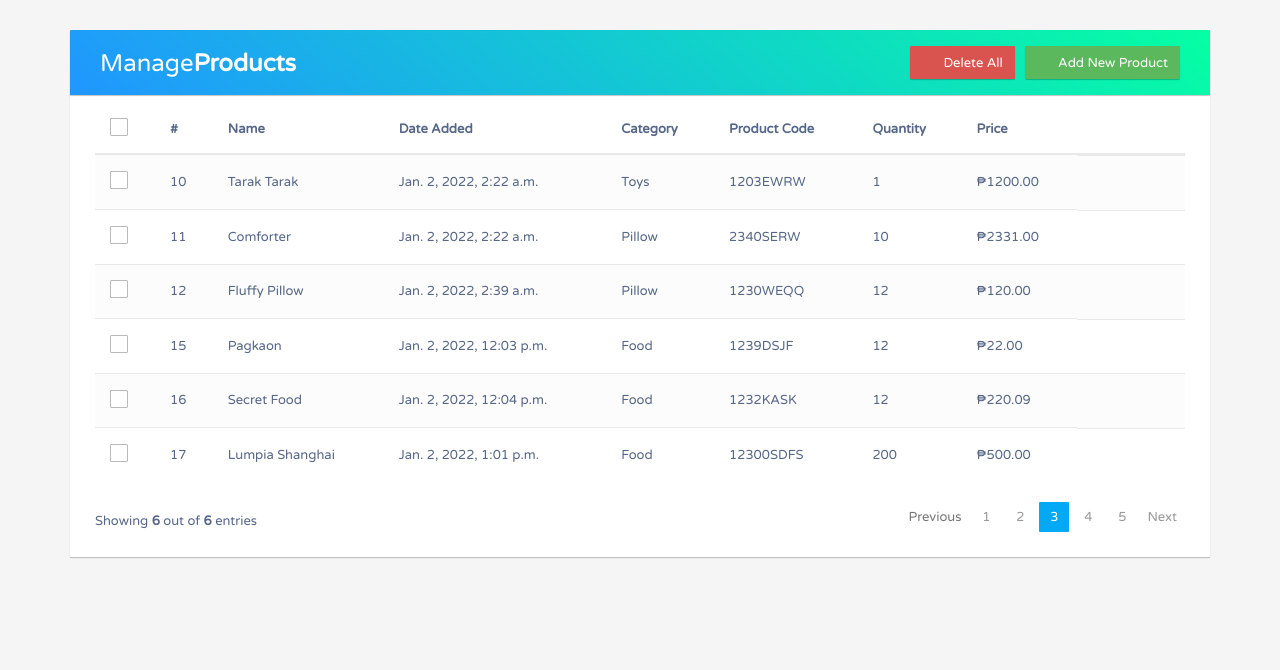
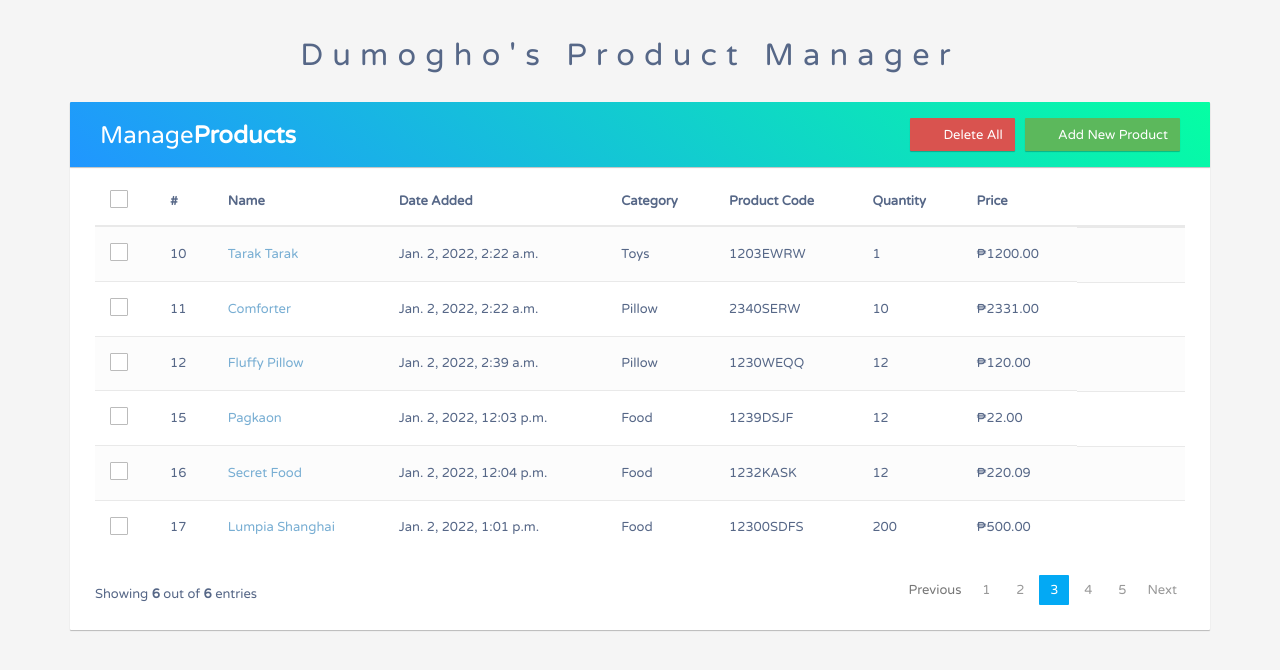
Before and after one commit to eldin132/ProductManager, a Django app: page / in a window 1280 px wide. Shown: the top 670 px of the page. Run offline with Django 3.2, Linux system fonts and the light colour scheme; data comes from the database, SQL or seed files in the repository; both versions use the stored data as it was after the commit; some libraries are stand-ins or nearby versions.

Commit message:
[CRUD-007] - Finalized CRUD app

```diff
--- a/dashboard/urls.py
+++ b/dashboard/urls.py
@@ -7,4 +7,5 @@ urlpatterns = [
     path('products/<int:pk>/update', views.product_update, name='product-update'),
     path('products/<int:pk>/delete', views.product_delete, name='product-delete'),
     path('products/delete-all', views.product_mass_delete, name="product-delete-all"),
+    path('products/<int:pk>/show', views.show_product, name="show-product"),
 ]
--- a/dashboard/views.py
+++ b/dashboard/views.py
@@ -56,6 +56,7 @@ def product_delete(request, pk):
         product.delete()
         data['form_is_valid'] = True
         products = Product.objects.all()
+        data['total_products'] = products.count()
         data['html_product_list'] = render_to_string('dashboard/partial_product_list.html', {'products': products})
     else:
         context = {'product': product}
@@ -73,6 +74,7 @@ def product_mass_delete(request):
 
         data['form_is_valid'] = True
         products = Product.objects.all()
+        data['total_products'] = products.count()
         data['html_product_list'] = render_to_string('dashboard/partial_product_list.html', {'products': products})
 
     else:
@@ -82,3 +84,11 @@ def product_mass_delete(request):
        data['html_form'] = render_to_string('dashboard/partial_product_delete_all.html', context, request=request)
 
     return JsonResponse(data)
+
+def show_product(request, pk):
+    product = get_object_or_404(Product, pk=pk)
+    data = dict()
+    if request.method == 'GET':
+        context = {'product': product}
+        data['html_form'] = render_to_string('dashboard/show_product.html', context, request=request)
+    return JsonResponse(data)
--- a/static/dashboard/css/style.css
+++ b/static/dashboard/css/style.css
@@ -271,3 +271,16 @@ table.table .avatar{
 .modal form label{
     font-weight: normal;
 }
+
+.show-link{
+    text-decoration: none;
+    color: #78aed3;
+}
+
+.heading{
+    display: block;
+    text-align: center;
+    font-size: 23pt;
+    margin: 20px 20px 0 0;
+    letter-spacing: 0.3em;
+}
--- a/static/dashboard/js/script.js
+++ b/static/dashboard/js/script.js
@@ -90,6 +90,8 @@ $(document).ready(function(){
             dataType: 'json',
             success: function(data){
                 if (data.form_is_valid){
+                    $('#items').html(data.total_products);
+                    $('#entries').html(data.total_products);
                     $('#product-table tbody').html(data.html_product_list);
                     $('#deleteProductModal').modal('hide');
                 }
@@ -109,7 +111,8 @@ $(document).ready(function(){
         var checks = $('#checkbox1:checked');
         console.log(checks);
         if(checks.length == 0){
-            $('#promptModal').modal('show');
+            $('#showProductModal .modal-content').html("");
+            $('#showProductModal').modal("show");
         }else{
             var btn = $(this);
             $.ajax({
@@ -129,6 +132,24 @@ $(document).ready(function(){
 
     }
 
+    var loadShowModal = function(){
+        var btn = $(this);
+        $.ajax({
+            url: btn.attr('data-url'),
+            type: 'GET',
+            dataType: 'json',
+            beforeSend: function(){
+                $('#showProductModal .modal-content').html("");
+                $('#showProductModal').modal("show");
+            },
+            success: function(data){
+                $("#showProductModal .modal-content").html(data.html_form);
+            }
+        });
+
+        return false;
+    }
+
     /** Binding */
     $('.js-create-product').click(loadForm);
     $("#addProductModal").on('submit', ".js-product-create-form", saveForm);
@@ -144,4 +165,7 @@ $(document).ready(function(){
     /** Delete Products */
     $('.js-delete-all-products').click(load_delete_modal);
     $('#deleteProductModal').on('submit', '.js-product-mass-delete-form', save_delete_form);
+
+    /** Show Product */
+    $('.js-show-product').click(loadShowModal);
 });
--- a/templates/dashboard/home.html
+++ b/templates/dashboard/home.html
@@ -4,6 +4,8 @@
     <title>Dumogho's Product Manager</title>
 {% endblock page %}
 {% block content %}
+    <br>
+    <h2 class="heading">Dumogho's Product Manager</h2>
     <div class="container">
         <div class="table-wrapper">
             <div class="table-title">
@@ -95,16 +97,25 @@
                     <div class="modal-content">
                         <form action="">
                             <div class="modal-header">
-                                <h4 class="modal-title">Error Prompt</h4>
+                                <h4 class="modal-title"></h4>
                                 <button type="button" class="close" data-dismiss="modal" aria-hidden="true">&times;</button>
                             </div>
                             <div class="modal-body">
-                                No products are checked
+
                             </div>
                             <div class="modal-footer">
                                 <input type="button" value="Close" class="btn btn-default" data-dismiss="modal">
                             </div>
                         </form>
+                    </div>
+                </div>
+            </div>
+
+            <!-- Show Product Modal -->
+            <div id="showProductModal" class="modal fade">
+                <div class="modal-dialog">
+                    <div class="modal-content">
+
                     </div>
                 </div>
             </div>
--- a/templates/dashboard/partial_product_list.html
+++ b/templates/dashboard/partial_product_list.html
@@ -7,7 +7,7 @@
             </span>
         </td>
         <td>{{ product.id }}</td>
-        <td>{{ product.name }}</td>
+        <td><a href="" class="show-link js-show-product" data-url="{% url 'show-product' product.id %}">{{ product.name }}</a></td>
         <td>{{ product.date_added }}</td>
         <td>{{ product.category }}</td>
         <td>{{ product.product_code }}</td>
```
Also changed, not shown: templates/dashboard/show_product.html (added, +33 -0 lines), db.sqlite3.
